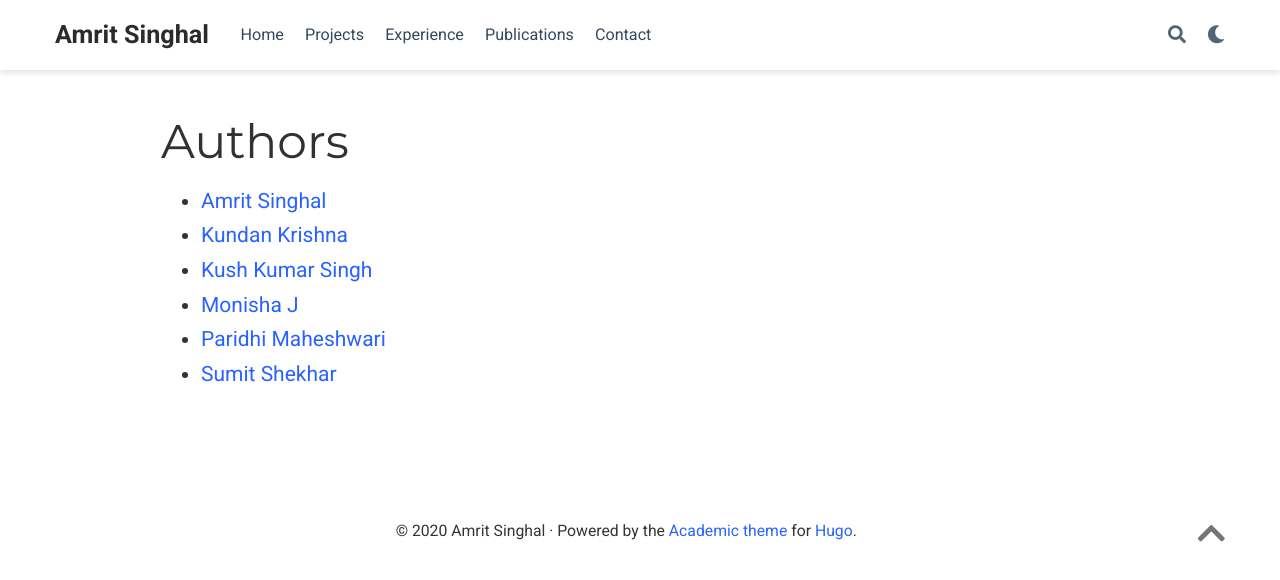
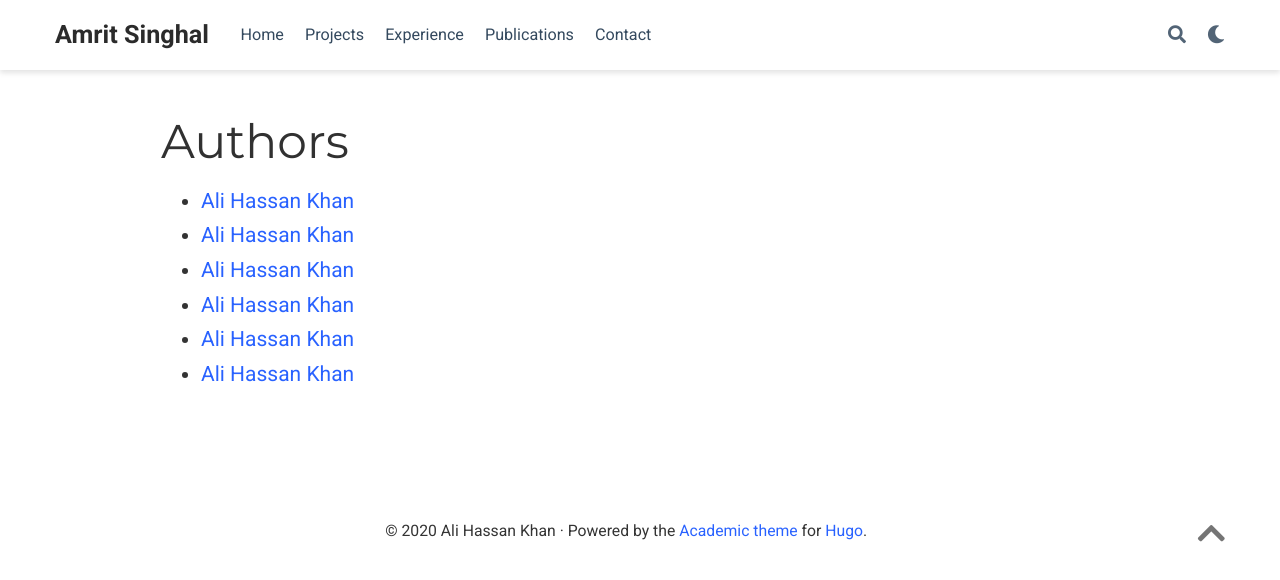
Before and after one commit to ali4ai/ali4ai.github.io, a plain HTML site: page authors/index.html in a window 1280 px wide. Drawn offline with nearby package versions, Linux system fonts and the light colour scheme; some packages are replaced by stand-ins of ours; some icons are missing.

Commit message:
Update index.html

```diff
--- a/authors/index.html
+++ b/authors/index.html
@@ -21,17 +21,17 @@
 
 
 
-  <meta name="author" content="Amrit Singhal">
+  <meta name="author" content="Ali Hassan Khan">
 
 
 
 
 
 
-  <meta name="description" content="MS in Machine Learning">
+  <meta name="description" content="MS in Electrical Engineering">
 
 
-  <link rel="alternate" hreflang="en-us" href="https://amr4i.github.io/authors/">
+  <link rel="alternate" hreflang="en-us" href="https://ali4ai.github.io/authors/">
 
 
 
@@ -210,14 +210,14 @@
 
 
 
-  <link rel="alternate" href="/authors/index.xml" type="application/rss+xml" title="Amrit Singhal">
+  <link rel="alternate" href="/authors/index.xml" type="application/rss+xml" title="Ali Hassan Khan">
 
 
   <link rel="manifest" href="/index.webmanifest">
   <link rel="icon" type="image/png" href="/images/icon_hu0b7a4cb9992c9ac0e91bd28ffd38dd00_9727_32x32_fill_lanczos_center_2.png">
   <link rel="apple-touch-icon" type="image/png" href="/images/icon_hu0b7a4cb9992c9ac0e91bd28ffd38dd00_9727_192x192_fill_lanczos_center_2.png">
 
-  <link rel="canonical" href="https://amr4i.github.io/authors/">
+  <link rel="canonical" href="https://ali4ai.github.io/authors/">
 
 
 
@@ -230,11 +230,11 @@
 
   <meta property="twitter:card" content="summary">
 
-  <meta property="og:site_name" content="Amrit Singhal">
-  <meta property="og:url" content="https://amr4i.github.io/authors/">
-  <meta property="og:title" content="Authors | Amrit Singhal">
-  <meta property="og:description" content="MS in Machine Learning"><meta property="og:image" content="https://amr4i.github.io/images/icon_hu0b7a4cb9992c9ac0e91bd28ffd38dd00_9727_512x512_fill_lanczos_center_2.png">
-  <meta property="twitter:image" content="https://amr4i.github.io/images/icon_hu0b7a4cb9992c9ac0e91bd28ffd38dd00_9727_512x512_fill_lanczos_center_2.png"><meta property="og:locale" content="en-us">
+  <meta property="og:site_name" content="Ali Hassan Khan">
+  <meta property="og:url" content="https://ali4ai.github.io/authors/">
+  <meta property="og:title" content="Authors | Ali Hassan Khan">
+  <meta property="og:description" content="MS in Machine Learning"><meta property="og:image" content="https://ali4ai.github.io/images/icon_hu0b7a4cb9992c9ac0e91bd28ffd38dd00_9727_512x512_fill_lanczos_center_2.png">
+  <meta property="twitter:image" content="https://ali4ai.github.io/images/icon_hu0b7a4cb9992c9ac0e91bd28ffd38dd00_9727_512x512_fill_lanczos_center_2.png"><meta property="og:locale" content="en-us">
 
     <meta property="og:updated_time" content="2019-10-01T00:00:00&#43;00:00">
 
@@ -253,7 +253,7 @@
 
 
 
-  <title>Authors | Amrit Singhal</title>
+  <title>Authors | Ali Hassan Khan</title>
 
 </head>
 
@@ -317,7 +317,7 @@
 
 
     <div class="navbar-brand-mobile-wrapper d-inline-flex d-lg-none">
-      <a class="navbar-brand" href="/">Amrit Singhal</a>
+      <a class="navbar-brand" href="/">Ali Hassan Khan</a>
     </div>
 
 
@@ -538,22 +538,22 @@
 
 
 
-      <li><a href="https://amr4i.github.io/authors/admin/">Amrit Singhal</a></li>
+      <li><a href="https://ali4ai.github.io/authors/admin/">Ali Hassan Khan</a></li>
 
 
-      <li><a href="https://amr4i.github.io/authors/kundan-krishna/">Kundan Krishna</a></li>
+      <li><a href="https://ali4ai.github.io/authors/kundan-krishna/">Ali Hassan Khan</a></li>
 
 
-      <li><a href="https://amr4i.github.io/authors/kush-kumar-singh/">Kush Kumar Singh</a></li>
+      <li><a href="https://ali4ai.github.io/authors/kush-kumar-singh/">Ali Hassan Khan</a></li>
 
 
-      <li><a href="https://amr4i.github.io/authors/monisha-j/">Monisha J</a></li>
+      <li><a href="https://ali4ai.github.io/authors/monisha-j/">Ali Hassan Khan</a></li>
 
 
-      <li><a href="https://amr4i.github.io/authors/paridhi-maheshwari/">Paridhi Maheshwari</a></li>
+      <li><a href="https://ali4ai.github.io/authors/paridhi-maheshwari/">Ali Hassan Khan</a></li>
 
 
-      <li><a href="https://amr4i.github.io/authors/sumit-shekhar/">Sumit Shekhar</a></li>
+      <li><a href="https://ali4ai.github.io/authors/sumit-shekhar/">Ali Hassan Khan</a></li>
 
   </ul>
 
@@ -671,7 +671,7 @@
 
 
   <p class="powered-by">
-    © 2020 Amrit Singhal &middot;
+    © 2020 Ali Hassan Khan &middot;
 
     Powered by the
     <a href="https://sourcethemes.com/academic/" target="_blank" rel="noopener">Academic theme</a> for
```
